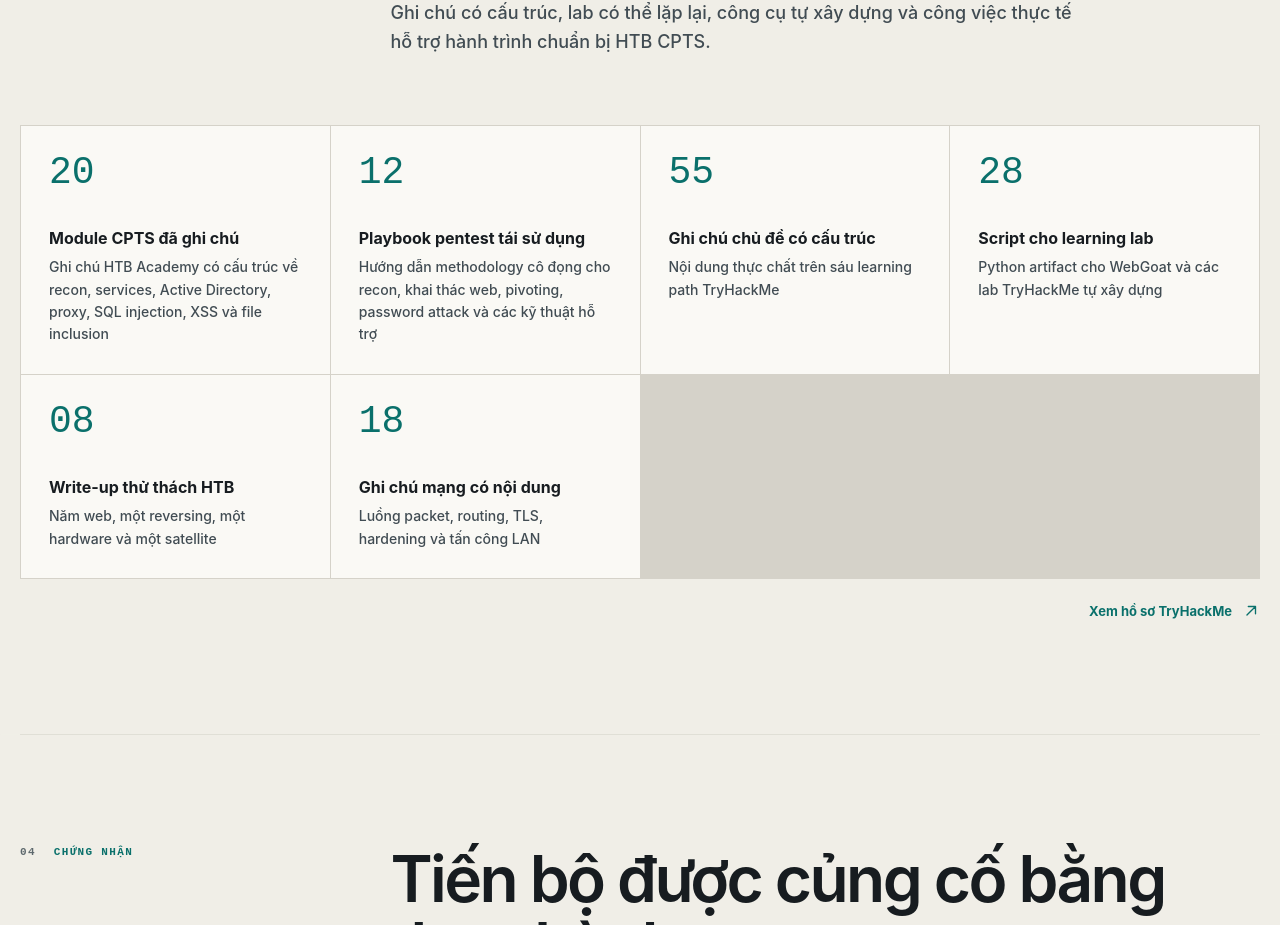
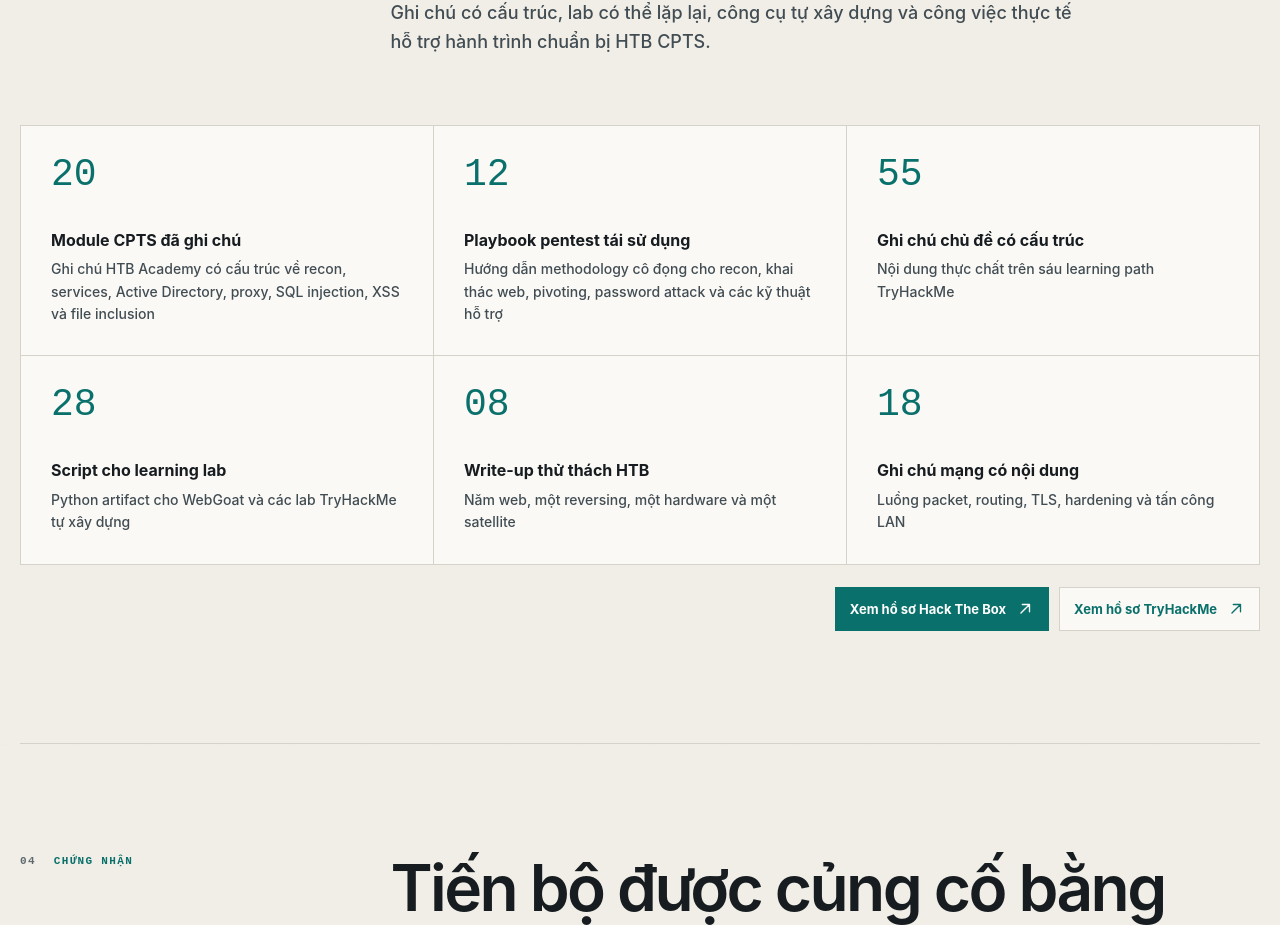
Before and after one commit to vocongthanh-projects/personal-portfolio, a Next.js app: page /vi in a window 1280 px wide. Shown: the part 3477-4402 px from the top of the page. Built offline with nearby package versions, Linux system fonts and the light colour scheme; no server answers.

Commit message:
feat: refine practice section layout

```diff
--- a/src/app/globals.css
+++ b/src/app/globals.css
@@ -145,8 +145,8 @@
 .tag-list { grid-column: 2 / -1; display: flex; flex-wrap: wrap; gap: 7px; }
 .tag-list span { padding: 5px 9px; border: 1px solid var(--line); color: var(--quiet); font: 500 10px/1.2 ui-monospace, monospace; }
 
-.practice-grid { display: grid; grid-template-columns: repeat(4, 1fr); gap: 1px; background: var(--line); border: 1px solid var(--line); }
-.practice-grid article { min-height: 190px; padding: 28px; background: var(--surface-soft); }
+.practice-grid { display: grid; grid-template-columns: repeat(3, 1fr); gap: 1px; background: var(--line); border: 1px solid var(--line); }
+.practice-grid article { min-height: 205px; padding: 30px; background: var(--surface-soft); }
 .practice-grid strong { display: block; color: var(--quality); font: 500 38px/1 ui-monospace, monospace; }
 .practice-grid h3 { margin: 34px 0 5px; font-size: 16px; }
 .practice-grid p { margin: 0; color: var(--muted); font-size: 14px; font-weight: 450; }
@@ -154,8 +154,11 @@
 .theme-light .practice-grid article { background: var(--paper-elevated); }
 .theme-light .practice-grid strong { color: var(--paper-quality); }
 .theme-light .practice-grid p { color: var(--ink-muted); }
-.practice-profile-link { width: fit-content; margin: 22px 0 0 auto; display: flex; align-items: center; gap: 10px; color: var(--paper-quality); font-size: 13px; font-weight: 650; }
-.practice-profile-link:hover, .practice-profile-link:focus-visible { color: #085e5a; }
+.practice-profile-links { margin-top: 22px; display: flex; justify-content: flex-end; flex-wrap: wrap; gap: 10px; }
+.practice-profile-link { display: inline-flex; align-items: center; gap: 10px; padding: 11px 14px; border: 1px solid var(--paper-line); color: var(--paper-quality); background: var(--paper-elevated); font-size: 13px; font-weight: 650; transition: background .2s ease, border-color .2s ease, color .2s ease; }
+.practice-profile-link.is-primary { color: #fff; background: var(--paper-quality); border-color: var(--paper-quality); }
+.practice-profile-link:hover, .practice-profile-link:focus-visible { color: #085e5a; border-color: #78a4a1; }
+.practice-profile-link.is-primary:hover, .practice-profile-link.is-primary:focus-visible { color: #fff; background: #085e5a; border-color: #085e5a; }
 .credentials-section { padding-top: 110px; }
 .credential-layout { display: flex; justify-content: center; }
 .credential-list { width: min(100%, 900px); display: grid; grid-template-columns: 1fr 1fr; gap: 16px; }
@@ -244,6 +247,8 @@
   .experience-detail { grid-column: 2; }
   .practice-grid { grid-template-columns: 1fr; }
   .practice-grid article { min-height: 180px; }
+  .practice-profile-links { justify-content: stretch; }
+  .practice-profile-link { flex: 1; justify-content: space-between; }
   .credential-list { grid-template-columns: 1fr; }
   .credential-card { min-height: 290px; }
   .project-grid { grid-template-columns: 1fr; }
--- a/src/components/portfolio-page.tsx
+++ b/src/components/portfolio-page.tsx
@@ -98,7 +98,10 @@
           <div className="practice-grid">
             {practiceSignals.map((signal) => <article key={signal.title}><strong>{signal.value}</strong><h3>{signal.title}</h3><p>{signal.detail}</p></article>)}
           </div>
-          <a className="practice-profile-link" href={profile.tryhackme} target="_blank" rel="noreferrer">{ui.tryHackMeProfileCta} <ExternalIcon /></a>
+          <div className="practice-profile-links" aria-label={ui.practiceProfilesLabel}>
+            <a className="practice-profile-link is-primary" href={profile.htb} target="_blank" rel="noreferrer">{ui.htbProfileCta} <ExternalIcon /></a>
+            <a className="practice-profile-link" href={profile.tryhackme} target="_blank" rel="noreferrer">{ui.tryHackMeProfileCta} <ExternalIcon /></a>
+          </div>
         </section>
 
         <section className="section theme-light credentials-section" id="credentials">
--- a/src/data/portfolio.ts
+++ b/src/data/portfolio.ts
@@ -153,6 +153,8 @@
     credentials: { eyebrow: "Credentials", title: "Progress, backed by practice.", description: "Formal training and an active security certification path that support the work shown above." },
     projects: { eyebrow: "Open source", title: "Public projects, built to be inspected.", description: "Five focused repositories demonstrate framework design, testability, safety controls, and technical documentation." },
   },
+  practiceProfilesLabel: "Practice profiles",
+  htbProfileCta: "View Hack The Box profile",
   tryHackMeProfileCta: "View TryHackMe profile",
   issuedDateLabel: "Issued",
   publicProfileCta: "View public profile",
--- a/src/data/portfolio.vi.ts
+++ b/src/data/portfolio.vi.ts
@@ -153,6 +153,8 @@
     credentials: { eyebrow: "Chứng nhận", title: "Tiến bộ được củng cố bằng thực hành.", description: "Đào tạo chính quy và hành trình chứng chỉ bảo mật đang tiếp diễn hỗ trợ cho những công việc được trình bày ở trên." },
     projects: { eyebrow: "Mã nguồn mở", title: "Dự án công khai, sẵn sàng để kiểm chứng.", description: "Năm repository tập trung thể hiện thiết kế framework, khả năng kiểm thử, kiểm soát an toàn và tài liệu kỹ thuật." },
   },
+  practiceProfilesLabel: "Hồ sơ thực hành",
+  htbProfileCta: "Xem hồ sơ Hack The Box",
   tryHackMeProfileCta: "Xem hồ sơ TryHackMe",
   issuedDateLabel: "Ngày cấp",
   publicProfileCta: "Xem hồ sơ công khai",
```
